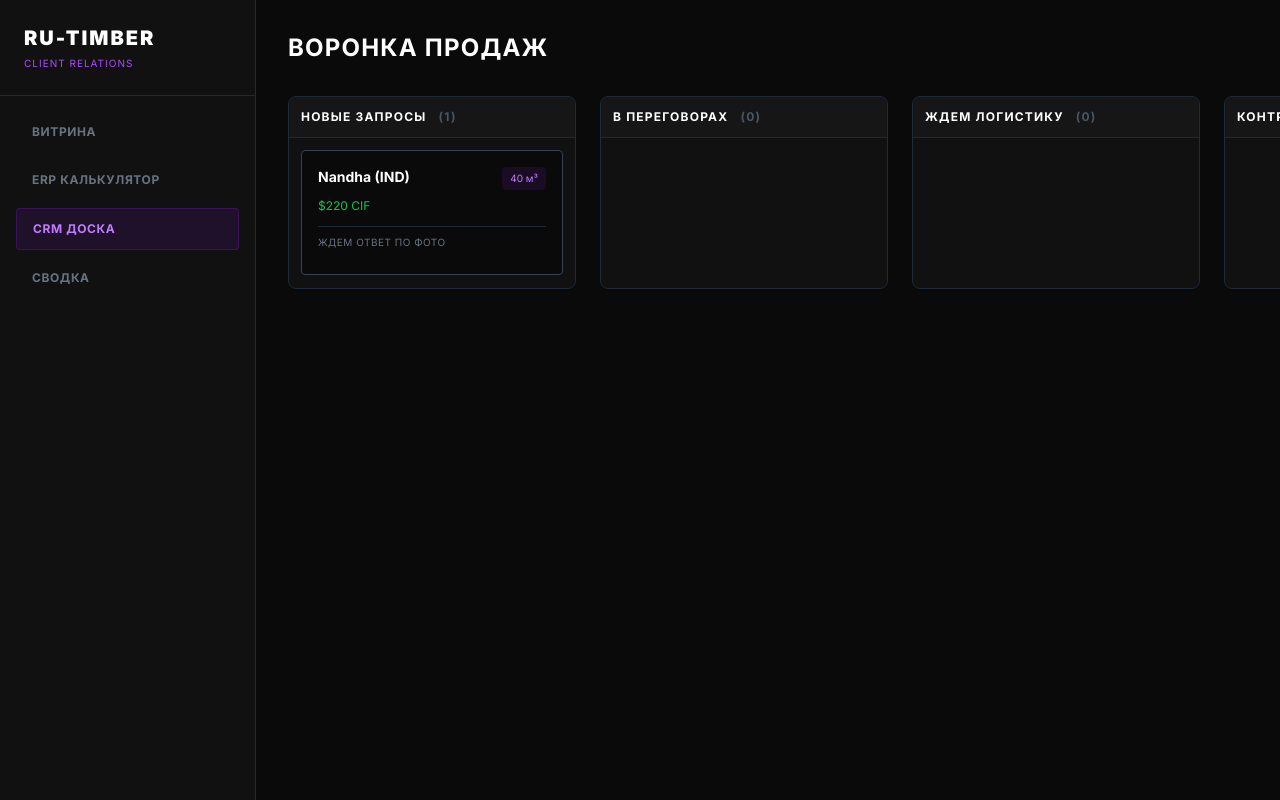
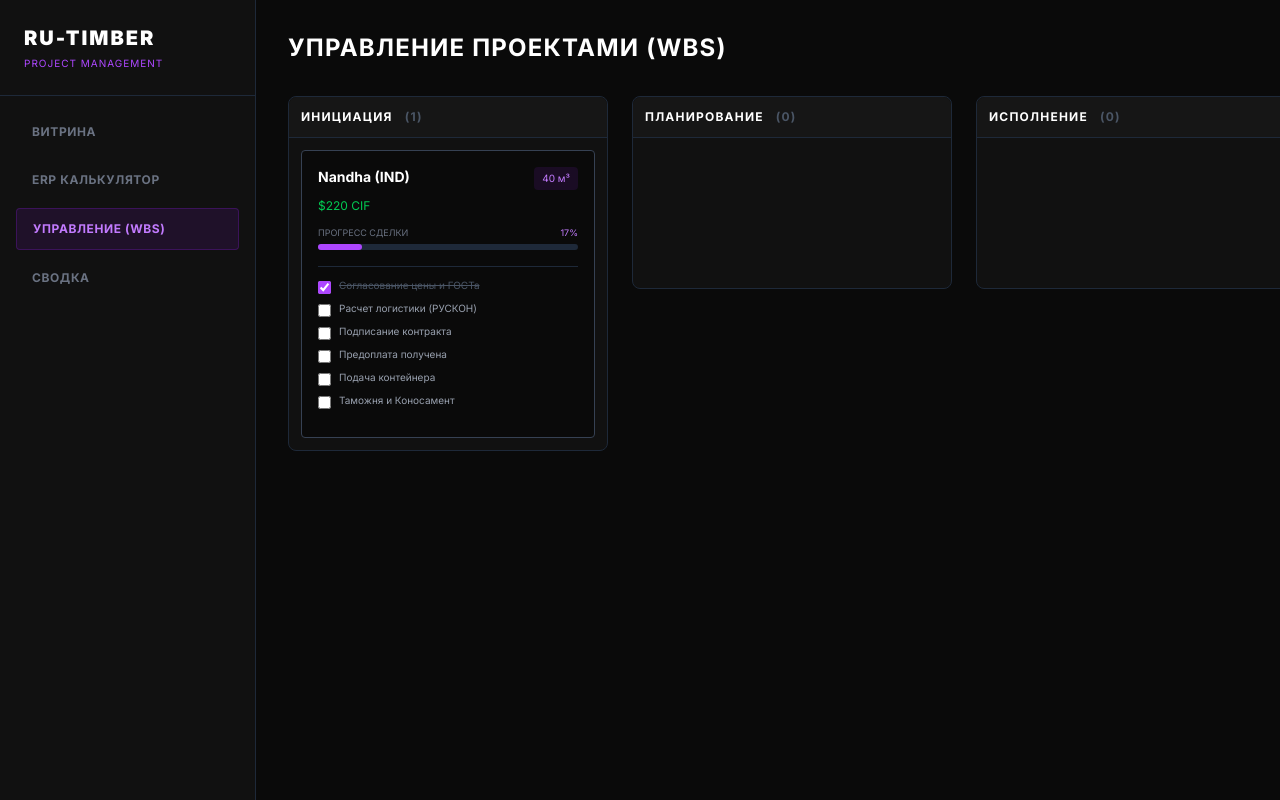
Before and after one commit to ru-timber-export/b2b-export, a Next.js app: page /crm in a window 1280 px wide. Built offline with nearby package versions, Linux system fonts and the light colour scheme; no server answers; the database is empty.

Commit message:
Upgrade CRM to PMBOK WBS with checklists

```diff
--- a/src/app/crm/page.js
+++ b/src/app/crm/page.js
@@ -5,15 +5,30 @@ import { db } from "../../lib/firebase";
 import Link from "next/link";
 import { DragDropContext, Droppable, Draggable } from "@hello-pangea/dnd";
 
+// Обновленные дефолтные данные с WBS чек-листами
 const initialData = {
   columns: {
-    "col-1": { id: "col-1", title: "Новые запросы", taskIds: ["task-1"] },
-    "col-2": { id: "col-2", title: "В переговорах", taskIds: [] },
-    "col-3": { id: "col-3", title: "Ждем логистику", taskIds: [] },
-    "col-4": { id: "col-4", title: "Контракт / Оплата", taskIds: [] },
+    "col-1": { id: "col-1", title: "Инициация", taskIds: ["task-1"] },
+    "col-2": { id: "col-2", title: "Планирование", taskIds: [] },
+    "col-3": { id: "col-3", title: "Исполнение", taskIds: [] },
+    "col-4": { id: "col-4", title: "Закрытие", taskIds: [] },
   },
   tasks: {
-    "task-1": { id: "task-1", client: "Nandha (IND)", volume: "40 м³", price: "$220 CIF", status: "Ждем ответ по фото" },
+    "task-1": {
+      id: "task-1",
+      client: "Nandha (IND)",
+      volume: "40 м³",
+      price: "$220 CIF",
+      status: "Ждем ответ по фото",
+      checklist: [
+        { id: "c1", text: "Согласование цены и ГОСТа", done: true },
+        { id: "c2", text: "Расчет логистики (РУСКОН)", done: false },
+        { id: "c3", text: "Подписание контракта", done: false },
+        { id: "c4", text: "Предоплата получена", done: false },
+        { id: "c5", text: "Подача контейнера", done: false },
+        { id: "c6", text: "Таможня и Коносамент", done: false }
+      ]
+    },
   },
   columnOrder: ["col-1", "col-2", "col-3", "col-4"],
 };
@@ -24,7 +39,14 @@ export default function CRMDashboard() {
   useEffect(() => {
     const unsub = onSnapshot(doc(db, "erp", "crm"), (docSnap) => {
       if (docSnap.exists()) {
-        setData(docSnap.data());
+        // Проверка на старые данные без чек-листов (чтобы не сломалось)
+        const fetchedData = docSnap.data();
+        if (!fetchedData.tasks["task-1"].checklist) {
+          setData(initialData);
+          setDoc(doc(db, "erp", "crm"), initialData);
+        } else {
+          setData(fetchedData);
+        }
       } else {
         setData(initialData);
       }
@@ -32,7 +54,7 @@ export default function CRMDashboard() {
     return () => unsub();
   }, []);
 
-  // Перетаскивание мышкой (ПК)
+  // Перетаскивание мышкой
   const onDragEnd = (result) => {
     const { destination, source, draggableId } = result;
     if (!destination) return;
@@ -69,7 +91,6 @@ export default function CRMDashboard() {
   const moveTaskMobile = (taskId, sourceColId, direction) => {
     const colIndex = data.columnOrder.indexOf(sourceColId);
     const newColIndex = direction === 'right' ? colIndex + 1 : colIndex - 1;
-
     if (newColIndex < 0 || newColIndex >= data.columnOrder.length) return;
 
     const destColId = data.columnOrder[newColIndex];
@@ -89,6 +110,26 @@ export default function CRMDashboard() {
     setDoc(doc(db, "erp", "crm"), newData);
   };
 
+  // Переключение чек-бокса
+  const toggleChecklist = (taskId, checklistId) => {
+    const task = data.tasks[taskId];
+    const newChecklist = task.checklist.map(item =>
+      item.id === checklistId ? { ...item, done: !item.done } : item
+    );
+    const newTask = { ...task, checklist: newChecklist };
+    const newData = { ...data, tasks: { ...data.tasks, [taskId]: newTask } };
+
+    setData(newData);
+    setDoc(doc(db, "erp", "crm"), newData);
+  };
+
+  // Подсчет прогресса
+  const calculateProgress = (checklist) => {
+    if (!checklist || checklist.length === 0) return 0;
+    const doneCount = checklist.filter(item => item.done).length;
+    return Math.round((doneCount / checklist.length) * 100);
+  };
+
   if (!data) return <div className="h-screen bg-[#0a0a0a] flex items-center justify-center text-green-500 font-mono">LOADING SECURE DATA...</div>;
 
   return (
@@ -97,20 +138,20 @@ export default function CRMDashboard() {
       {/* МЕНЮ */}
       <aside className="w-full md:w-64 bg-[#111] border-b md:border-b-0 md:border-r border-gray-800 flex flex-col shrink-0">
         <div className="p-4 md:p-6 border-b border-gray-800 flex justify-between items-center md:block">
-          <div><h1 className="text-lg md:text-xl font-black text-white tracking-widest">RU-TIMBER</h1><p className="text-[10px] text-purple-500 mt-1 uppercase tracking-widest font-mono hidden md:block">Client Relations</p></div>
+          <div><h1 className="text-lg md:text-xl font-black text-white tracking-widest">RU-TIMBER</h1><p className="text-[10px] text-purple-500 mt-1 uppercase tracking-widest font-mono hidden md:block">Project Management</p></div>
         </div>
         <nav className="flex md:flex-col p-2 md:p-4 gap-2 overflow-x-auto md:overflow-visible">
           <Link href="/" className="whitespace-nowrap px-4 py-2 md:py-3 rounded text-gray-500 hover:text-white hover:bg-gray-800 transition-all text-[10px] md:text-xs uppercase tracking-wider font-bold">Витрина</Link>
           <Link href="/admin" className="whitespace-nowrap px-4 py-2 md:py-3 rounded text-gray-500 hover:text-white hover:bg-gray-800 transition-all text-[10px] md:text-xs uppercase tracking-wider font-bold">ERP Калькулятор</Link>
-          <Link href="/crm" className="whitespace-nowrap px-4 py-2 md:py-3 rounded bg-purple-900/20 text-purple-400 border border-purple-900/50 text-[10px] md:text-xs uppercase tracking-wider font-bold">CRM Доска</Link>
+          <Link href="/crm" className="whitespace-nowrap px-4 py-2 md:py-3 rounded bg-purple-900/20 text-purple-400 border border-purple-900/50 text-[10px] md:text-xs uppercase tracking-wider font-bold">Управление (WBS)</Link>
           <Link href="/stats" className="whitespace-nowrap px-4 py-2 md:py-3 rounded text-gray-500 hover:text-white hover:bg-gray-800 transition-all text-[10px] md:text-xs uppercase tracking-wider font-bold">Сводка</Link>
         </nav>
       </aside>
 
-      {/* CRM ДОСКА */}
+      {/* ДОСКА ПРОЕКТОВ */}
       <main className="flex-1 p-4 md:p-8 overflow-x-auto flex flex-col">
         <header className="mb-6 md:mb-8 shrink-0">
-          <h2 className="text-xl md:text-2xl font-bold text-white uppercase tracking-wider">Воронка продаж</h2>
+          <h2 className="text-xl md:text-2xl font-bold text-white uppercase tracking-wider">Управление проектами (WBS)</h2>
         </header>
 
         <DragDropContext onDragEnd={onDragEnd}>
@@ -120,41 +161,67 @@ export default function CRMDashboard() {
               const tasks = column.taskIds.map((taskId) => data.tasks[taskId]);
 
               return (
-                <div key={column.id} className="bg-[#111] border border-gray-800 rounded-lg w-72 flex flex-col shrink-0 max-h-full">
+                <div key={column.id} className="bg-[#111] border border-gray-800 rounded-lg w-80 flex flex-col shrink-0 max-h-full">
                   <div className="p-3 border-b border-gray-800 bg-[#161616] rounded-t-lg">
                     <h3 className="text-white text-xs font-bold uppercase tracking-widest">{column.title} <span className="text-gray-600 ml-2">({tasks.length})</span></h3>
                   </div>
 
                   <Droppable droppableId={column.id}>
                     {(provided, snapshot) => (
-                      <div ref={provided.innerRef} {...provided.droppableProps} className={`flex-1 p-3 space-y-3 overflow-y-auto min-h-[150px] ${snapshot.isDraggingOver ? 'bg-purple-900/10' : ''}`}>
-                        {tasks.map((task, index) => (
+                      <div ref={provided.innerRef} {...provided.droppableProps} className={`flex-1 p-3 space-y-4 overflow-y-auto min-h-[150px] ${snapshot.isDraggingOver ? 'bg-purple-900/10' : ''}`}>
+                        {tasks.map((task, index) => {
+                          const progress = calculateProgress(task.checklist);
+                          return (
                             <Draggable key={task.id} draggableId={task.id} index={index}>
                               {(provided, snapshot) => (
                                 <div ref={provided.innerRef} {...provided.draggableProps} {...provided.dragHandleProps} className={`bg-[#0a0a0a] border ${snapshot.isDragging ? 'border-purple-500 shadow-[0_0_15px_rgba(168,85,247,0.4)]' : 'border-gray-700'} p-4 rounded`}>
+
+                                  {/* Заголовок карточки */}
                                   <div className="flex justify-between items-start mb-2">
                                     <h4 className="text-white font-bold text-sm">{task.client}</h4>
                                     <span className="text-[10px] font-mono text-purple-400 bg-purple-900/20 px-2 py-1 rounded">{task.volume}</span>
                                   </div>
                                   <p className="text-green-500 font-mono text-xs mb-3">{task.price}</p>
-                                <div className="text-[10px] text-gray-500 uppercase tracking-wider border-t border-gray-800 pt-2 mb-2">
-                                  {task.status}
+
+                                  {/* Прогресс-бар */}
+                                  <div className="mb-4">
+                                    <div className="flex justify-between text-[9px] font-mono text-gray-500 mb-1">
+                                      <span>ПРОГРЕСС СДЕЛКИ</span>
+                                      <span className={progress === 100 ? "text-green-500" : "text-purple-400"}>{progress}%</span>
+                                    </div>
+                                    <div className="w-full bg-gray-800 rounded-full h-1.5">
+                                      <div className={`h-1.5 rounded-full transition-all duration-500 ${progress === 100 ? "bg-green-500" : "bg-purple-500"}`} style={{ width: `${progress}%` }}></div>
+                                    </div>
                                   </div>
 
-                                {/* КНОПКИ ДЛЯ МОБИЛКИ (Скрыты на ПК) */}
+                                  {/* Чек-лист WBS */}
+                                  <div className="space-y-2 border-t border-gray-800 pt-3 mb-3">
+                                    {task.checklist?.map(item => (
+                                      <label key={item.id} className="flex items-start gap-2 cursor-pointer group">
+                                        <input
+                                          type="checkbox"
+                                          checked={item.done}
+                                          onChange={() => toggleChecklist(task.id, item.id)}
+                                          className="mt-0.5 accent-purple-500 cursor-pointer"
+                                        />
+                                        <span className={`text-[10px] leading-tight transition-colors ${item.done ? 'text-gray-600 line-through' : 'text-gray-400 group-hover:text-white'}`}>
+                                          {item.text}
+                                        </span>
+                                      </label>
+                                    ))}
+                                  </div>
+
+                                  {/* Кнопки для мобилки */}
                                   <div className="flex justify-between mt-3 md:hidden border-t border-gray-800 pt-3">
-                                  <button onClick={() => moveTaskMobile(task.id, column.id, 'left')} disabled={colIndex === 0} className={`text-[10px] px-3 py-1 rounded font-bold uppercase ${colIndex === 0 ? 'text-gray-700 bg-gray-900' : 'text-purple-400 bg-purple-900/30 hover:bg-purple-900/50'}`}>
-                                    &larr; Назад
-                                  </button>
-                                  <button onClick={() => moveTaskMobile(task.id, column.id, 'right')} disabled={colIndex === data.columnOrder.length - 1} className={`text-[10px] px-3 py-1 rounded font-bold uppercase ${colIndex === data.columnOrder.length - 1 ? 'text-gray-700 bg-gray-900' : 'text-purple-400 bg-purple-900/30 hover:bg-purple-900/50'}`}>
-                                    Вперед &rarr;
-                                  </button>
+                                    <button onClick={() => moveTaskMobile(task.id, column.id, 'left')} disabled={colIndex === 0} className={`text-[10px] px-3 py-1 rounded font-bold uppercase ${colIndex === 0 ? 'text-gray-700 bg-gray-900' : 'text-purple-400 bg-purple-900/30 hover:bg-purple-900/50'}`}>&larr;</button>
+                                    <button onClick={() => moveTaskMobile(task.id, column.id, 'right')} disabled={colIndex === data.columnOrder.length - 1} className={`text-[10px] px-3 py-1 rounded font-bold uppercase ${colIndex === data.columnOrder.length - 1 ? 'text-gray-700 bg-gray-900' : 'text-purple-400 bg-purple-900/30 hover:bg-purple-900/50'}`}>&rarr;</button>
                                   </div>
 
                                 </div>
                               )}
                             </Draggable>
-                        ))}
+                          );
+                        })}
                         {provided.placeholder}
                       </div>
                     )}
```
Lines whose indentation alone changed are shown as unchanged.
